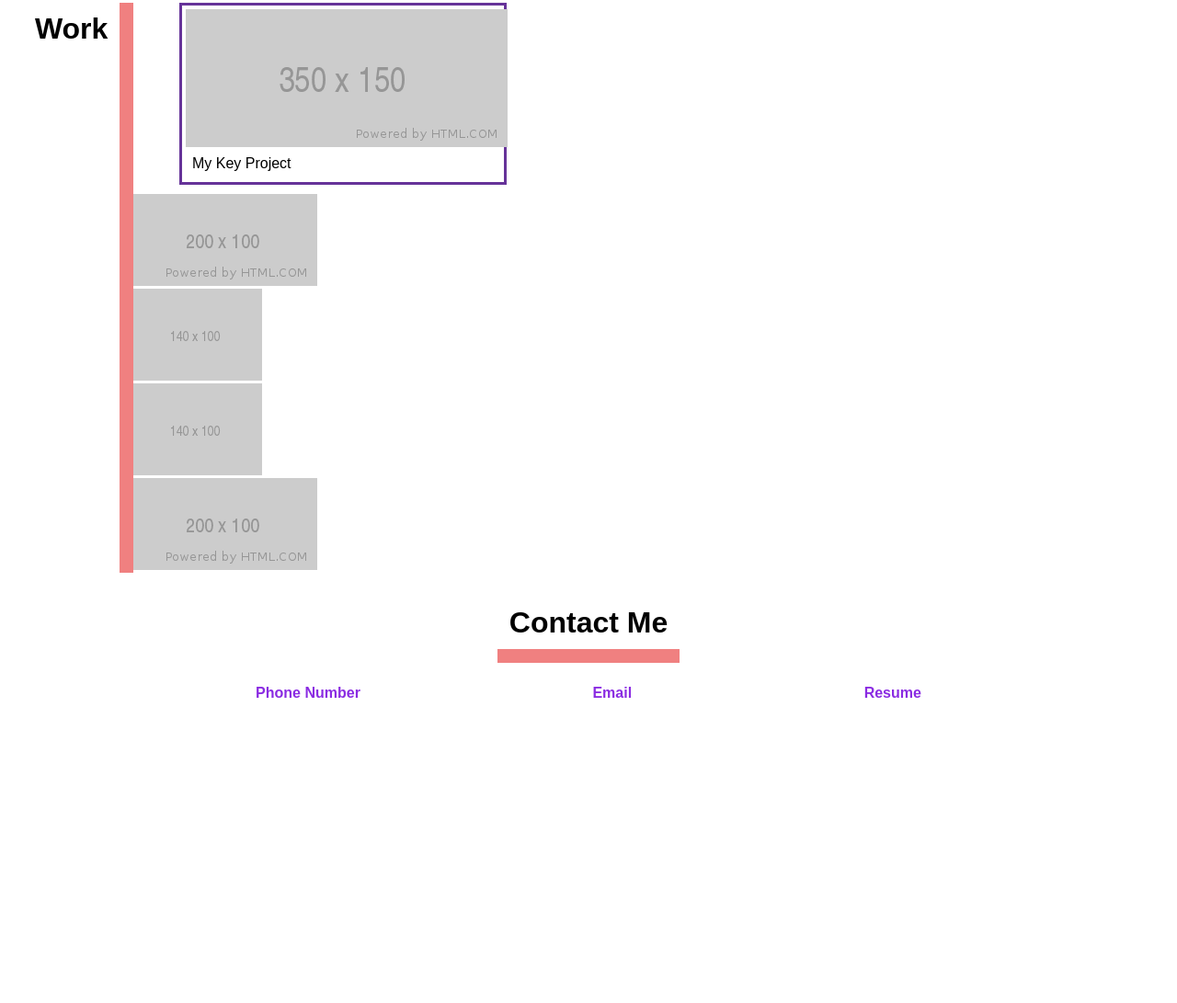
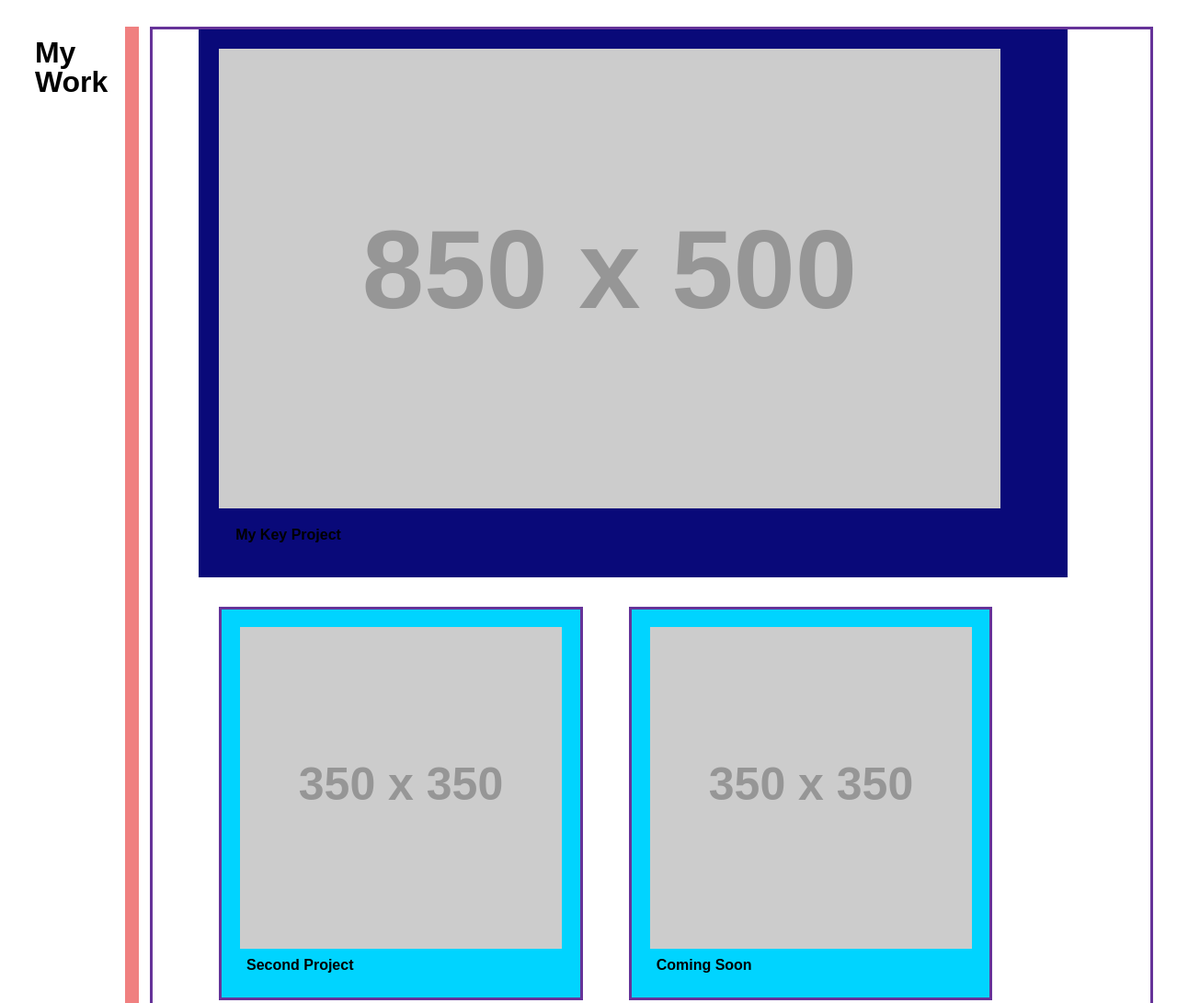
Before and after one commit to Schoen9576/CSS-Portfolio, a plain HTML site: page index.html in a window 1280 px wide. Shown: the part 619-1710 px from the top of the page at 92% size. Before the commit the page ends 1407 px from the top, so only its background shows below. Drawn offline with Linux system fonts and the light colour scheme; placeholder pictures from the web are drawn by us.

Commit message:
added in placeholder images and fixed some flexbox issues

```diff
--- a/assets/style.css
+++ b/assets/style.css
@@ -53,7 +53,8 @@
   }
 
   main {
-      display: block
+      display: flex;
+      flex-wrap: wrap;
   }
 
   section {
@@ -62,10 +63,9 @@
   }
 
   #majorProject {
-    border: rebeccapurple solid;
-    flex: 0 0 300px;
-    padding: 1% ;
-    margin: 0 50px 10px 50px;
+    padding: 2% ;
+    margin: 0 90px 10px 50px;
+    background-color:rgba(9,9,121,1);
   }
 
   footer ul{
@@ -84,6 +84,7 @@
       border-width: 15px;
       padding: 1%
   }
+
   section p {
       margin: 2%;
   }
@@ -101,3 +102,31 @@
       display: flex;
       flex-direction: column;
   }
+
+  div p {
+      font-weight: bold;
+  }
+
+  .lesserProjects{
+      border: rebeccapurple solid;
+      padding: 2% ;
+      margin: 0 25px 10px 25px;
+      background-color: rgba(0,212,255,1);
+  }
+
+  .work{
+      display:flex;
+      flex-wrap: wrap;
+      flex-direction: column;
+      justify-content: space-between;
+      border: rebeccapurple solid;
+      margin-left: 1%;
+  }
+
+  #projects {
+      display: flex;
+      flex-direction: row;
+      flex-wrap: wrap;
+      padding: 2% ;
+      margin: 0 25px 10px 25px;
+  }
--- a/index.html
+++ b/index.html
@@ -39,23 +39,29 @@
             </p>
             </section>
         <section>
-            <h2>Work</h2>
+            <h2>My Work</h2>
                 <div class = "work">
                     <div id = "majorProject">
-                        <img src="/assets/images/350x150.png" alt="major project">
+                        <img src="https://via.placeholder.com/850x500" alt="major project">
                         <p> My Key Project</p>
                     </div>
-                    <div class = "projectsBig">
-                        <img src="/assets/images/200x100.png" alt="secondary project">
-                    </div>
-                    <div class = "projectsSmall">
-                        <img src="/assets/images/140x100.png" alt="placeholder image">
-                    </div>
-                    <div class = "projectsBig">
-                        <img src="/assets/images/140x100.png" alt="placeholder image">
-                    </div>
-                    <div class = "projectsSmall">
-                        <img src="/assets/images/200x100.png" alt="placeholder image">
+                    <div id = "projects">
+                        <div class = "lesserProjects">
+                            <img src="https://via.placeholder.com/350" alt="secondary project">
+                            <p>Second Project</p>
+                        </div>
+                        <div class = "lesserProjects">
+                            <img src="https://via.placeholder.com/350" alt="placeholder image">
+                            <p>Coming Soon</p>
+                        </div>
+                        <div class = "lesserProjects">
+                            <img src="https://via.placeholder.com/350" alt="placeholder image">
+                            <p>Coming Soon</p>
+                        </div>
+                        <div class = "lesserProjects">
+                            <img src="https://via.placeholder.com/350" alt="placeholder image">
+                            <p>Coming Soon</p>
+                        </div>
                     </div>
                 </div>
         </section>
```
